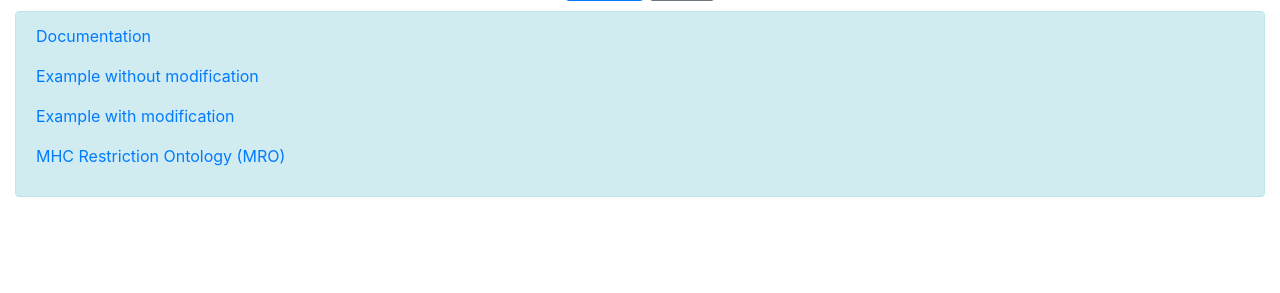
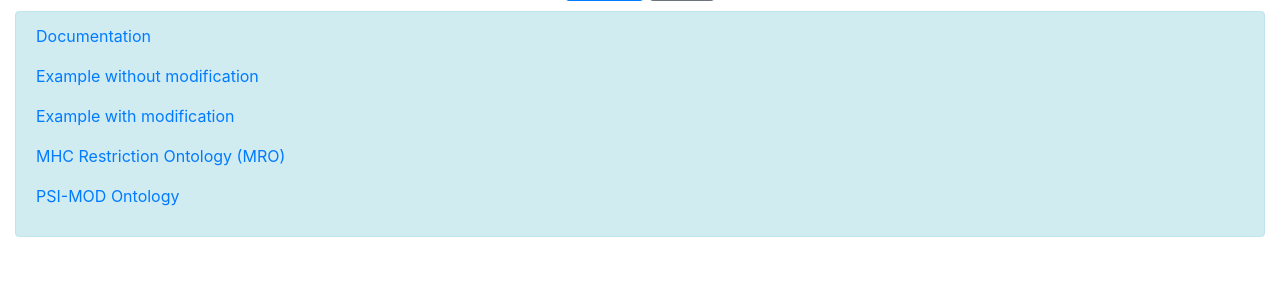
Before and after one commit to IEDB/tetramer-validator, a Flask app: template tetramer_validator/templates/base.html in a window 1280 px wide. Shown: the part 173-466 px from the top of the page. Run offline with Flask 2, Linux system fonts and the light colour scheme; the template is opened without the code that fills it, so the values that code supplies are empty; parts of the project's set-up code (start-up, migrations or seed data) failed here and were passed over; some libraries are stand-ins or nearby versions.

Commit message:
Completed link

```diff
--- a/tetramer_validator/templates/base.html
+++ b/tetramer_validator/templates/base.html
@@ -135,7 +135,7 @@
       <p> <a href="?mhc_name=HLA-B*07%3A04&pep_seq=AARPATSTL&mod_type=&mod_pos="> Example without modification </a> </p>
       <p> <a href="?mhc_name=HLA-DRB1*04%3A06&pep_seq=MIVIL&mod_type=formylated+residue&mod_pos=M1"> Example with modification </a> </p>
       <p> <a href="https://www.ebi.ac.uk/ols/ontologies/mro"> MHC Restriction Ontology (MRO) </a> </p>
-      <p> <a href="https://www.ebi.ac.uk/ols/ontologies/mod">
+      <p> <a href="https://www.ebi.ac.uk/ols/ontologies/mod"> PSI-MOD Ontology </a> </p>
     </div>
     <!--script>
     if ($("p").hasClass("alert-danger") || $("p").hasClass("alert-success")) {
```
